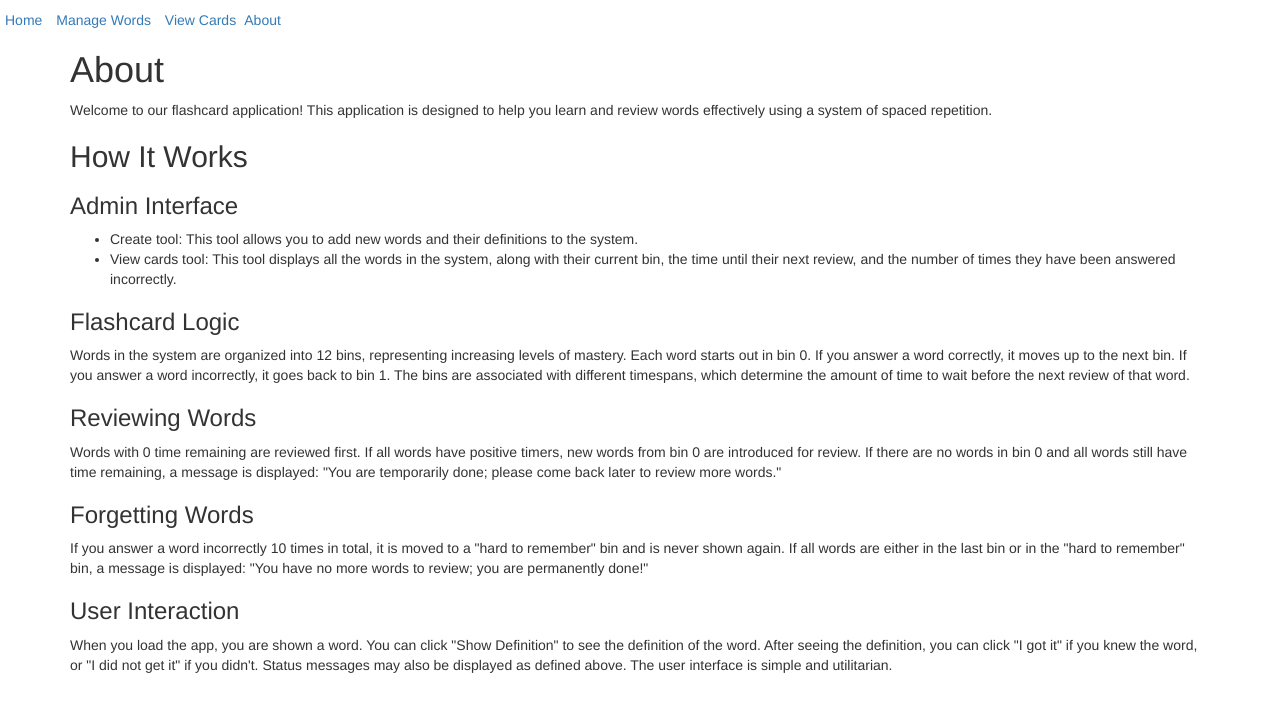
After one commit to armantark/Anki-Clone, a Django app: page /about/ in a window 1280 px wide. The commit adds this page. Shown: the top 712 px of the page. Run offline with Django 4.2, Linux system fonts and the light colour scheme; some libraries are stand-ins or nearby versions.

Commit message:
Added about.html

```diff
--- /dev/null
+++ b/flashcards/templates/flashcards/about.html
@@ -0,0 +1,30 @@
+<!-- flashcards/templates/flashcards/about.html -->
+{% extends "base.html" %}
+
+{% block title %} - About{% endblock %}
+
+{% block content %}
+    <h1>About</h1>
+    <p>Welcome to our flashcard application! This application is designed to help you learn and review words effectively using a system of spaced repetition.</p>
+
+    <h2>How It Works</h2>
+
+    <h3>Admin Interface</h3>
+    <ul>
+        <li>Create tool: This tool allows you to add new words and their definitions to the system.</li>
+        <li>View cards tool: This tool displays all the words in the system, along with their current bin, the time until their next review, and the number of times they have been answered incorrectly.</li>
+    </ul>
+
+    <h3>Flashcard Logic</h3>
+    <p>Words in the system are organized into 12 bins, representing increasing levels of mastery. Each word starts out in bin 0. If you answer a word correctly, it moves up to the next bin. If you answer a word incorrectly, it goes back to bin 1. The bins are associated with different timespans, which determine the amount of time to wait before the next review of that word.</p>
+
+    <h3>Reviewing Words</h3>
+    <p>Words with 0 time remaining are reviewed first. If all words have positive timers, new words from bin 0 are introduced for review. If there are no words in bin 0 and all words still have time remaining, a message is displayed: "You are temporarily done; please come back later to review more words."</p>
+
+    <h3>Forgetting Words</h3>
+    <p>If you answer a word incorrectly 10 times in total, it is moved to a "hard to remember" bin and is never shown again. If all words are either in the last bin or in the "hard to remember" bin, a message is displayed: "You have no more words to review; you are permanently done!"</p>
+
+    <h3>User Interaction</h3>
+    <p>When you load the app, you are shown a word. You can click "Show Definition" to see the definition of the word. After seeing the definition, you can click "I got it" if you knew the word, or "I did not get it" if you didn't. Status messages may also be displayed as defined above. The user interface is simple and utilitarian.</p>
+
+{% endblock %}
--- a/flashcards/urls.py
+++ b/flashcards/urls.py
@@ -20,4 +20,5 @@ urlpatterns = [
     path('check_word/', views.check_word, name='check_word'),
     # Create a URL pattern for the view_cards view
     path('view_cards/', views.view_cards, name='view_cards'),
+    path('about/', views.about, name='about'),
 ]
--- a/flashcards/views.py
+++ b/flashcards/views.py
@@ -75,3 +75,7 @@ def view_cards(request):
     cards = Word.objects.all().order_by('id')
     return render(request, 'flashcards/view_cards.html',
                   {'cards': cards, 'bin_time_mapping': bin_time_mapping, 'DEBUG': settings.DEBUG})
+
+
+def about(request):
+    return render(request, 'flashcards/about.html')
--- a/templates/base.html
+++ b/templates/base.html
@@ -30,6 +30,7 @@
         <a href="/" class="nav-link">Home</a>
         <a href="{% url 'flashcards:manage_words' %}" class="nav-link">Manage Words</a>
         <a href="{% url 'flashcards:view_cards' %}" class="nav-link">View Cards</a>
+        <a href="{% url 'flashcards:about' %}">About</a>
         <!-- Add more navigation links as needed -->
     </nav>
 </header>
```
